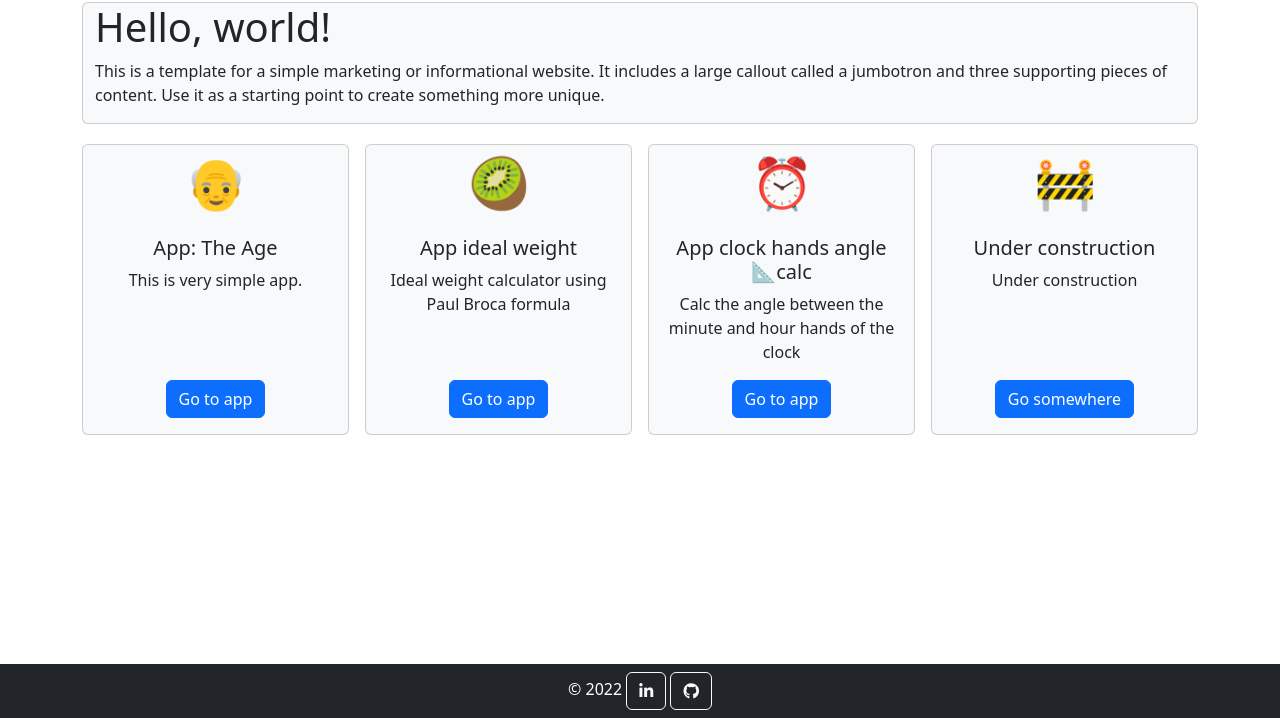
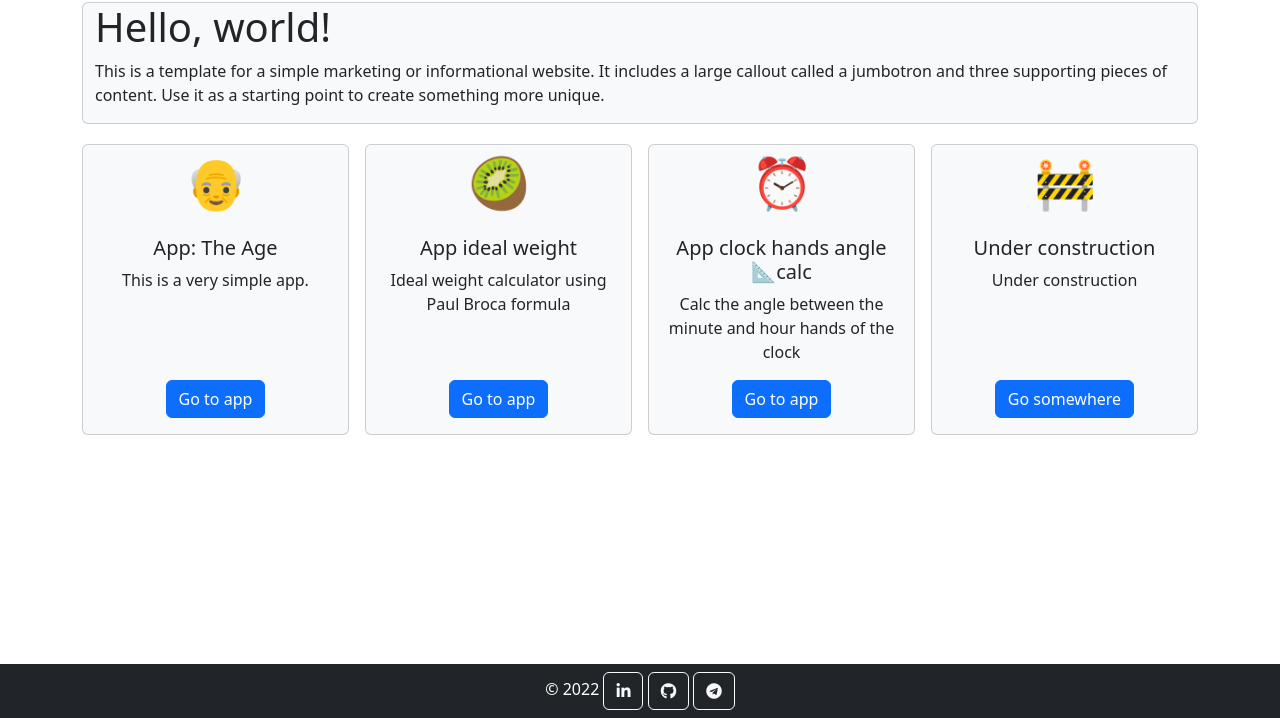
Before and after one commit to i5ilya/iprtflio_web_app, a Flask app: page / in a window 1280 px wide. Shown: the part 82-800 px from the top of the page. Run offline with Flask 2, Linux system fonts and the light colour scheme; some libraries are stand-ins or nearby versions.

Commit message:
add tg link, fix grammatic

```diff
--- a/templates/home.html
+++ b/templates/home.html
@@ -27,7 +27,7 @@ Home page
 			<span style='font-size:50px;'>&#128116;</span>
 			<div class="card-body d-flex flex-column">
 				<h5 class="card-title">App: The Age</h5>
-				<p class="card-text">This is very simple app.</p>
+				<p class="card-text">This is a very simple app.</p>
 				<a href="app_the_age" class="align-self-center mt-auto btn btn-primary stretched-link">Go to app</a>
 			</div>
 		</div>
--- a/templates/index.html
+++ b/templates/index.html
@@ -72,6 +72,8 @@
           role="button"><i class="fab fa-linkedin-in"></i></a>
         <a class="btn btn-outline-light btn-floating m-0" href="https://github.com/i5ilya" role="button"><i
             class="fab fa-github"></i></a>
+        <a class="btn btn-outline-light btn-floating m-0" href="https://t.me/ilyator" role="button"><i
+            class="fab fa-telegram"></i></a>
       </div>
     </footer>
   </div>
```
